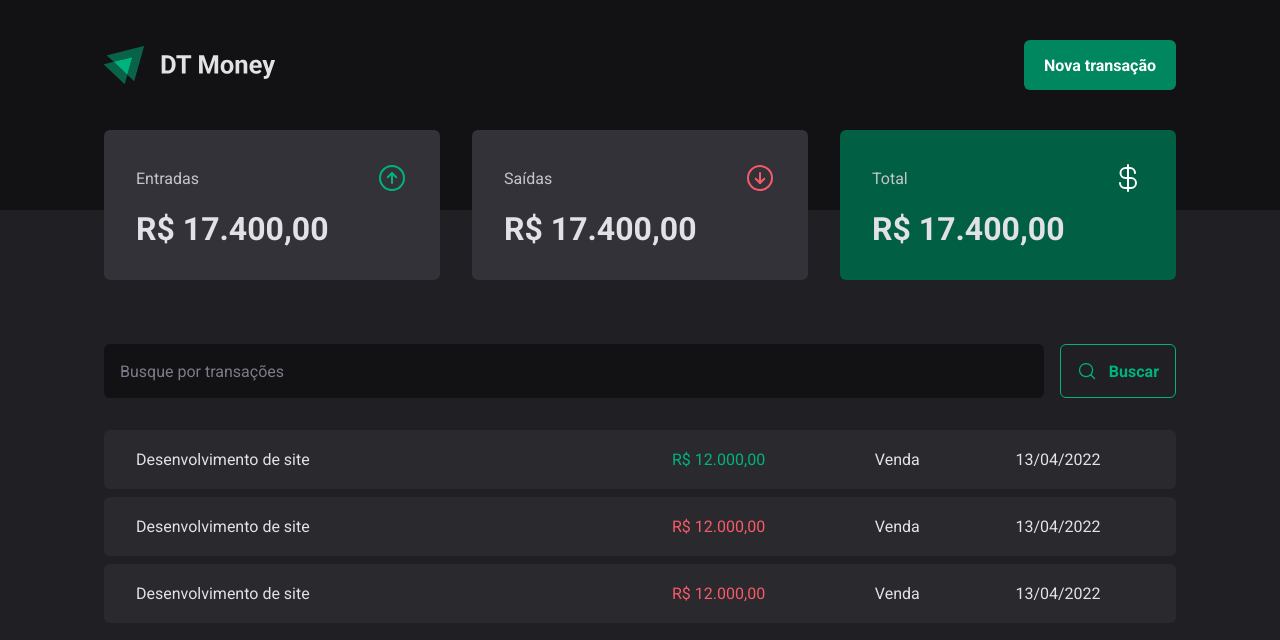
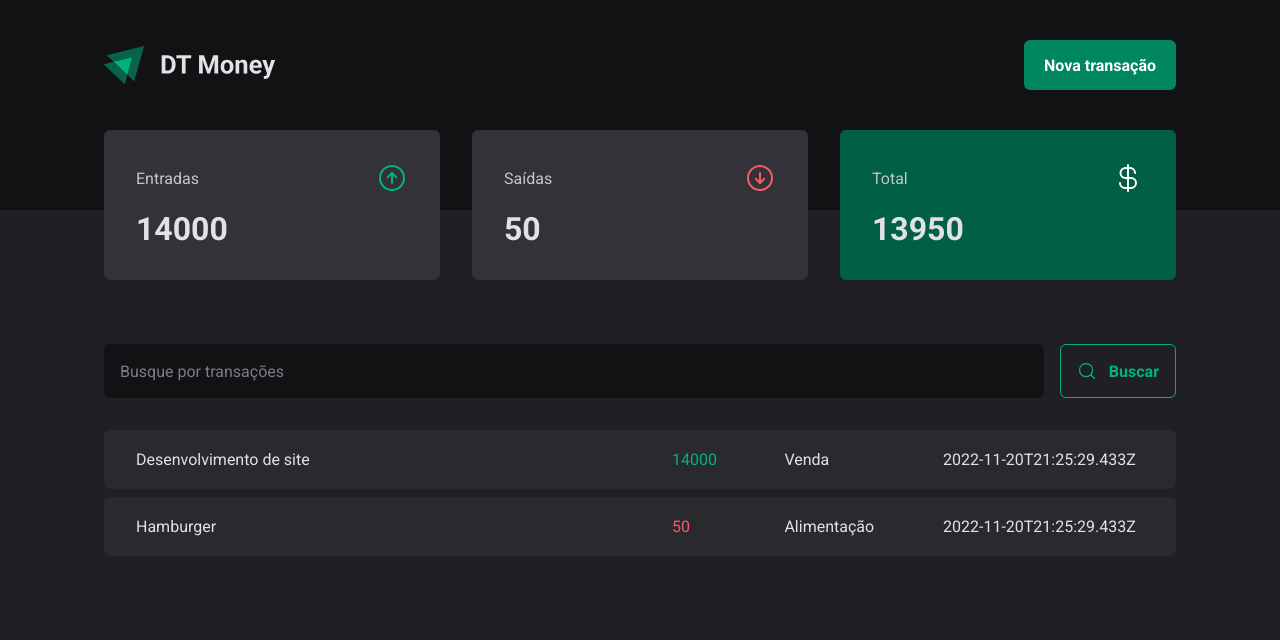
Before and after one commit to borgesizadora/rocketseat-ignite-dt-money, a React (Vite) app: page / in a window 1280 px wide. Shown: the top 640 px of the page. Built offline with nearby package versions, Linux system fonts and the light colour scheme; data requests are answered from the project's data file.

Commit message:
added transactions context

```diff
--- a/src/App.tsx
+++ b/src/App.tsx
@@ -1,13 +1,17 @@
 import { ThemeProvider } from 'styled-components'
 
+import { TransactionProvider } from './contexts/TransactionsContext'
 import { Transactions } from './pages/Transactions'
 import { GLobalStyle } from './styles/global'
 import { defaultTheme } from './styles/themes/default'
 export function App() {
   return (
     <ThemeProvider theme={defaultTheme}>
-      <Transactions />
       <GLobalStyle />
+
+      <TransactionProvider>
+        <Transactions />
+      </TransactionProvider>
     </ThemeProvider>
   )
 }
--- a/src/components/Summary/index.tsx
+++ b/src/components/Summary/index.tsx
@@ -1,3 +1,4 @@
+import { useTransactionsContext } from '~/contexts/TransactionsContext'
 import { ArrowCircleDown, ArrowCircleUp, CurrencyDollar } from 'phosphor-react'
 import { useTheme } from 'styled-components'
 
@@ -5,6 +6,22 @@ import * as S from './styles'
 
 export const Summary = () => {
   const theme = useTheme()
+
+  const { transactionList } = useTransactionsContext()
+
+  const summary = transactionList.reduce(
+    (acc, transaction) => {
+      if (transaction.type === 'income') {
+        acc.income += transaction.price
+        acc.total += transaction.price
+      } else {
+        acc.outcome += transaction.price
+        acc.total -= transaction.price
+      }
+      return acc
+    },
+    { income: 0, outcome: 0, total: 0 }
+  )
   return (
     <S.SummaryContainer>
       <S.SummaryCard>
@@ -12,21 +29,21 @@ export const Summary = () => {
           <span>Entradas</span>
           <ArrowCircleUp size={32} color={theme['green-300']} />
         </header>
-        <strong>R$ 17.400,00</strong>
+        <strong>{summary.income}</strong>
       </S.SummaryCard>
       <S.SummaryCard>
         <header>
           <span>Saídas</span>
           <ArrowCircleDown size={32} color={theme['red-300']} />
         </header>
-        <strong>R$ 17.400,00</strong>
+        <strong>{summary.outcome}</strong>
       </S.SummaryCard>
       <S.SummaryCard variant="green">
         <header>
           <span>Total</span>
           <CurrencyDollar size={32} color={theme.white} />
         </header>
-        <strong>R$ 17.400,00</strong>
+        <strong>{summary.total}</strong>
       </S.SummaryCard>
     </S.SummaryContainer>
   )
--- /dev/null
+++ b/src/contexts/TransactionsContext.tsx
@@ -0,0 +1,39 @@
+import { createContext, ReactNode, useContext, useEffect, useState } from 'react'
+
+export interface Transaction {
+  id: number
+  description: string
+  type: 'income' | 'outcome'
+  price: number
+  category: string
+  createdAt: string
+}
+interface TransactionsContextType {
+  transactionList: Transaction[]
+}
+
+export const TransactionContext = createContext({} as TransactionsContextType)
+
+interface TransactionContextProviderProps {
+  children: ReactNode
+}
+
+export const TransactionProvider = ({ children }: TransactionContextProviderProps) => {
+  const [transactionList, setTransactionList] = useState<Transaction[]>([])
+
+  useEffect(() => {
+    fetch('http://localhost:3333/transactions')
+      .then((response) => response.json())
+      .then((data) => {
+        setTransactionList(data)
+      })
+  }, [])
+
+  return (
+    <TransactionContext.Provider value={{ transactionList }}>
+      {children}
+    </TransactionContext.Provider>
+  )
+}
+
+export const useTransactionsContext = () => useContext(TransactionContext)
--- a/src/pages/Transactions/index.tsx
+++ b/src/pages/Transactions/index.tsx
@@ -1,10 +1,15 @@
+import { useEffect, useState } from 'react'
+
 import { Header } from '~/components/Header'
 import { Summary } from '~/components/Summary'
+import { useTransactionsContext } from '~/contexts/TransactionsContext'
 
 import { SearchForm } from './components/SearchForm'
 import * as S from './styles'
 
 export const Transactions = () => {
+  const { transactionList } = useTransactionsContext()
+
   return (
     <div>
       <Header />
@@ -13,30 +18,20 @@ export const Transactions = () => {
         <SearchForm />
         <S.TransactionsTable>
           <tbody>
-            <tr>
-              <td width="50%">Desenvolvimento de site</td>
-              <td>
-                <S.PriceHighlight variant="income">R$ 12.000,00</S.PriceHighlight>
-              </td>
-              <td>Venda</td>
-              <td>13/04/2022</td>
-            </tr>
-            <tr>
-              <td width="50%">Desenvolvimento de site</td>
-              <td>
-                <S.PriceHighlight variant="outcome">R$ 12.000,00</S.PriceHighlight>
-              </td>
-              <td>Venda</td>
-              <td>13/04/2022</td>
-            </tr>
-            <tr>
-              <td width="50%">Desenvolvimento de site</td>
-              <td>
-                <S.PriceHighlight variant="outcome">R$ 12.000,00</S.PriceHighlight>
-              </td>
-              <td>Venda</td>
-              <td>13/04/2022</td>
-            </tr>
+            {transactionList.map((transaction) => {
+              return (
+                <tr key={transaction.id}>
+                  <td width="50%">{transaction.description}</td>
+                  <td>
+                    <S.PriceHighlight variant={transaction.type}>
+                      {transaction.price}
+                    </S.PriceHighlight>
+                  </td>
+                  <td>{transaction.category}</td>
+                  <td>{transaction.createdAt}</td>
+                </tr>
+              )
+            })}
           </tbody>
         </S.TransactionsTable>
       </S.TransactionsContainer>
```
